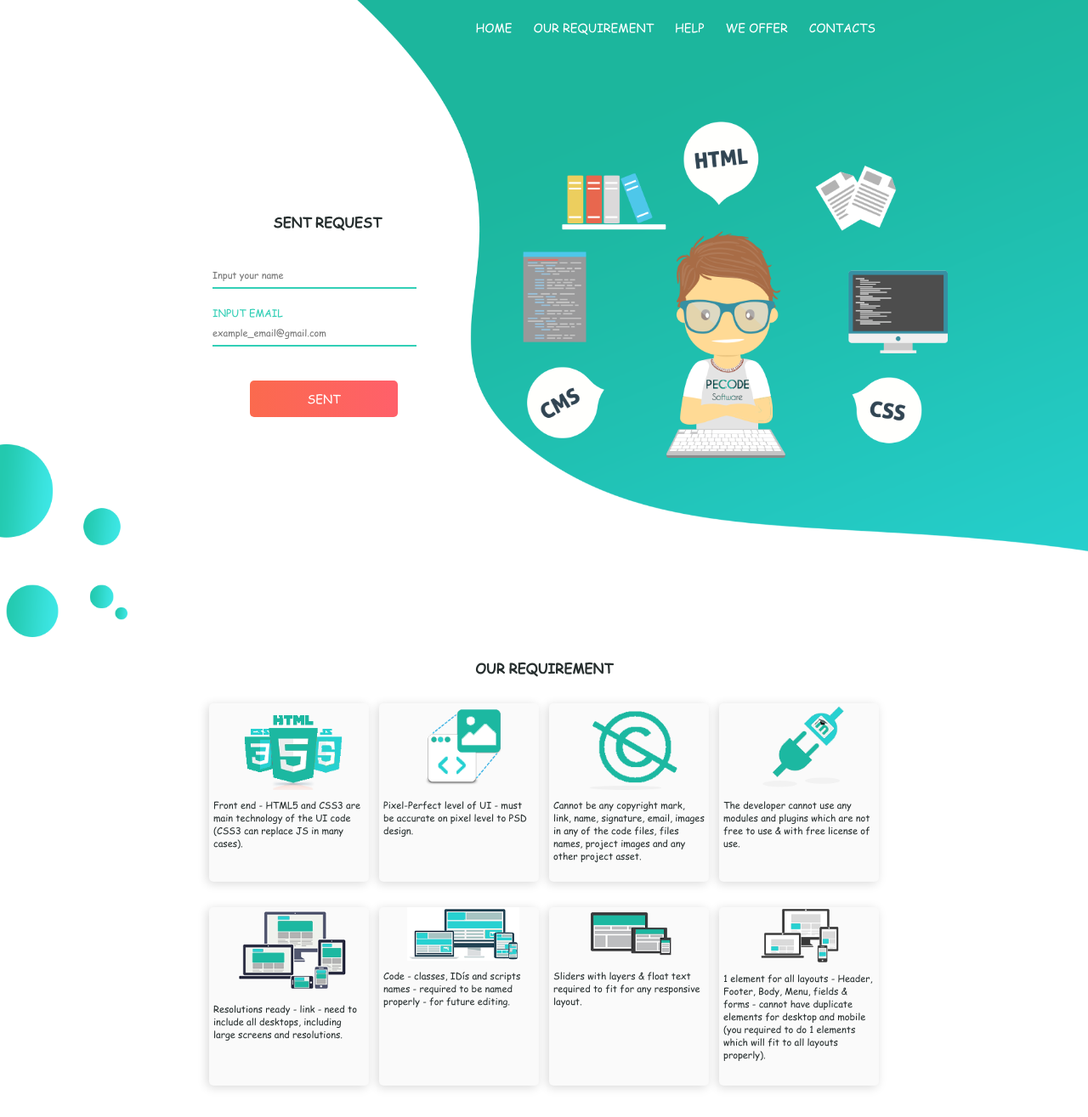
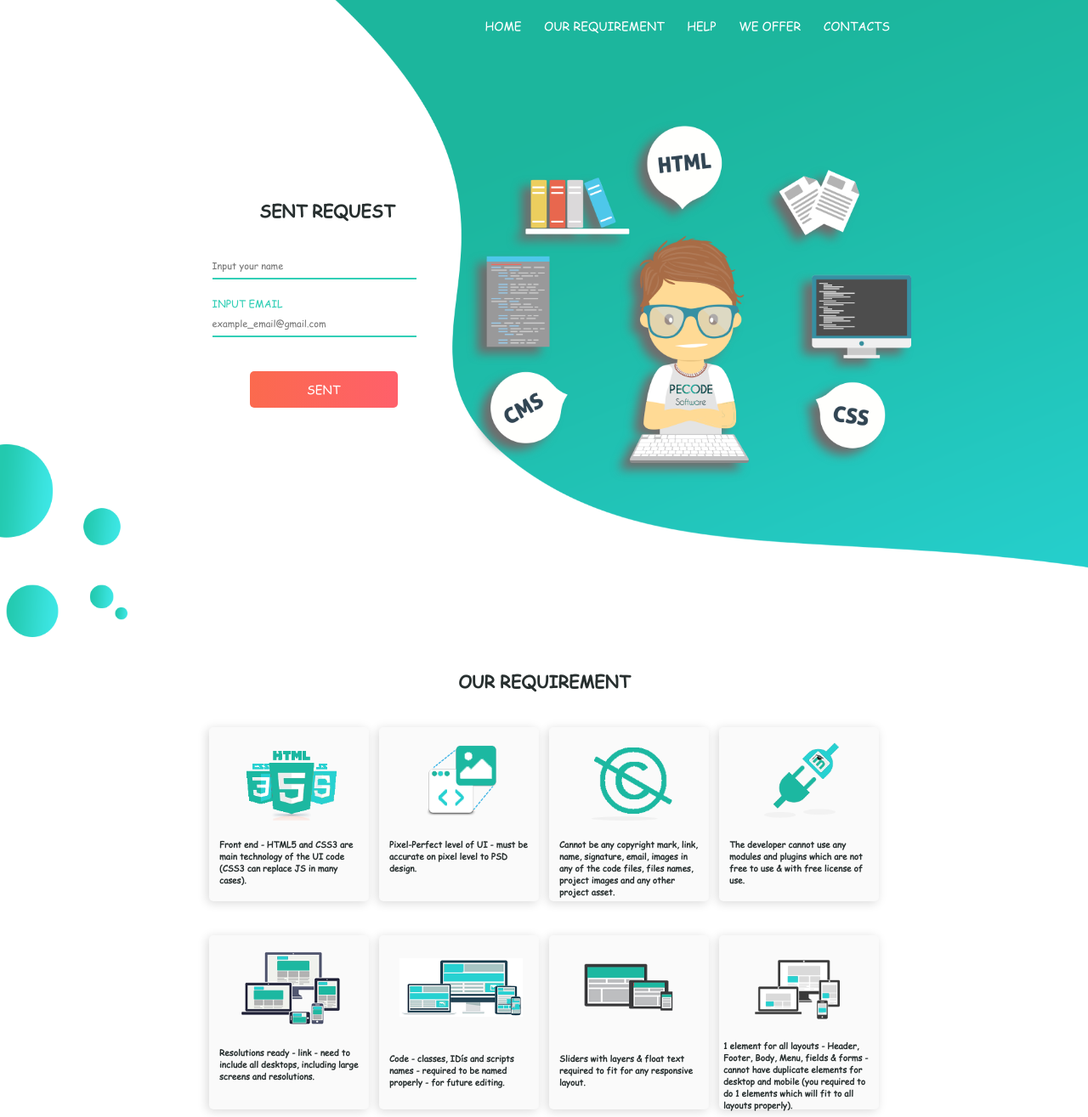
Before and after one commit to kharyna88/webdev_test, a plain HTML site: page index.html in a window 1280 px wide. Shown: the top 1315 px of the page at 85% size. Drawn offline with Linux system fonts and the light colour scheme.

Commit message:
fixed style

```diff
--- a/index.html
+++ b/index.html
@@ -75,19 +75,19 @@
                             resolutions.</div>
                     </div>
                     <div class="block">
-                        <div><img src="images/requirments/6.png" alt=""></div>
+                        <div class="block-image-2"><img src="images/requirments/6.png" alt=""></div>
                         <div class="block-text">Code - classes, IDís and scripts names - required to be named properly -
                             for future
                             editing.</div>
                     </div>
                     <div class="block">
-                        <div><img src="images/requirments/7.png" alt=""></div>
+                        <div class="block-image-2"><img src="images/requirments/7.png" alt=""></div>
                         <div class="block-text">Sliders with layers & float text required to fit for any responsive
                             layout.</div>
                     </div>
                     <div class="block">
-                        <div><img src="images/requirments/8.png" alt=""></div>
-                        <div class="block-text"> 1 element for all layouts - Header, Footer, Body, Menu, fields & forms
+                        <div class="block-image-3"><img src="images/requirments/8.png" alt=""></div>
+                        <div class="block-text block-text-2"> 1 element for all layouts - Header, Footer, Body, Menu, fields & forms
                             - cannot have
                             duplicate elements for desktop and mobile (you required to do 1 elements which will fit to
                             all layouts properly).
--- a/styles/style.css
+++ b/styles/style.css
@@ -17,13 +17,14 @@ html {
 .all-content {
     font-family: ComicSansMS;
     color: #272f2f;
-    max-width: 1366px;
+    max-width: 1900px;
     overflow-x: hidden;
+    overflow-y: hidden;
     margin: 0 auto;
 }
 
 h2 {
-    font-size: 16px;
+    font-size: 20px;
     text-align: center;
 }
 
@@ -34,8 +35,8 @@ h2 {
 .form {
     display: flex;
     flex-direction: column;
-    padding-top: 250px;
-    padding-left: 250px;
+    padding-top: 61%;
+    padding-left: 65%;
     position: relative;
 }
 
@@ -91,12 +92,12 @@ h2 {
     flex-direction: row;
     flex-wrap: nowrap;
     justify-content: flex-end;
-    padding-top: 20px;
-    padding-right: 250px;
+    padding-top: 2%;
+    padding-right: 26%;
 }
 
 .nav-menu li {
-    padding-left: 25px;
+    padding-left: 4%;
     list-style-type: none;
     cursor: pointer;
 }
@@ -112,7 +113,7 @@ li a:hover {
 }
 
 .div-nav-1{
-    width: 410px;
+    width: 30%;
     background-image: url(../images/bg_png/right.png);
     background-repeat: no-repeat;
     background-position-y: 100%;
@@ -120,7 +121,7 @@ li a:hover {
 }
 
 .div-nav-2 {
-    width: 956px;
+    width: 70%;
     background-image: url(../images/bg_png/1.png);
     background-repeat: no-repeat;
     background-size: 100%;
@@ -129,17 +130,19 @@ li a:hover {
 
 .img-boy img {
     width: 500px;
-    padding-top: 100px;
-    padding-left: 205px;
+    padding-top: 12%;
+    margin-left: 21%;
+    filter: drop-shadow(-11px 8px 6px rgb(110, 109, 109));
 }
 
 #requirement {
     padding-top: 25px;
     text-align: center;
+
 }
 
 .container {
-
+margin-top: 1%;
 }
 
 .all-blocks {
@@ -149,12 +152,13 @@ li a:hover {
 .block-row {
     display: flex;
     flex-direction: row;
-    margin-top: 30px;
+    justify-content: space-between;
+    margin-top: 5%;
 }
 
 .block {
-    width: 210px;
-    height: 210px;
+    width: 205px;
+    height: 205px;
     margin: 0 6px;
     background-color: #fafafa;
     border-radius: 5px;
@@ -162,14 +166,36 @@ li a:hover {
 }
 
 .block img {
-    width: 70%;
-    margin: 0px 33px;
+    width: 65%;
+    margin: 15px 36px;
+}
 
+.block-image{
+    height: 116px;
+}
+
+.block-image-2{
+    height: 137px;
+}
+
+.block-image-3{
+    height: 100px;
+}
+
+.block-image-2 img,
+.block-image-3 img {
+    width: 77%;
+    margin: 27px 24px;
 }
 
 .block-text {
-    font-size: 11px;
-    padding: 5px;
+    font-size: 10px;
+    padding: 1px 10px 4px 12px;
+    font-weight: bold;
+}
+
+.block-text-2 {
+    padding: 23px 3px 4px 5px;
 }
 
 .help-block {
```
